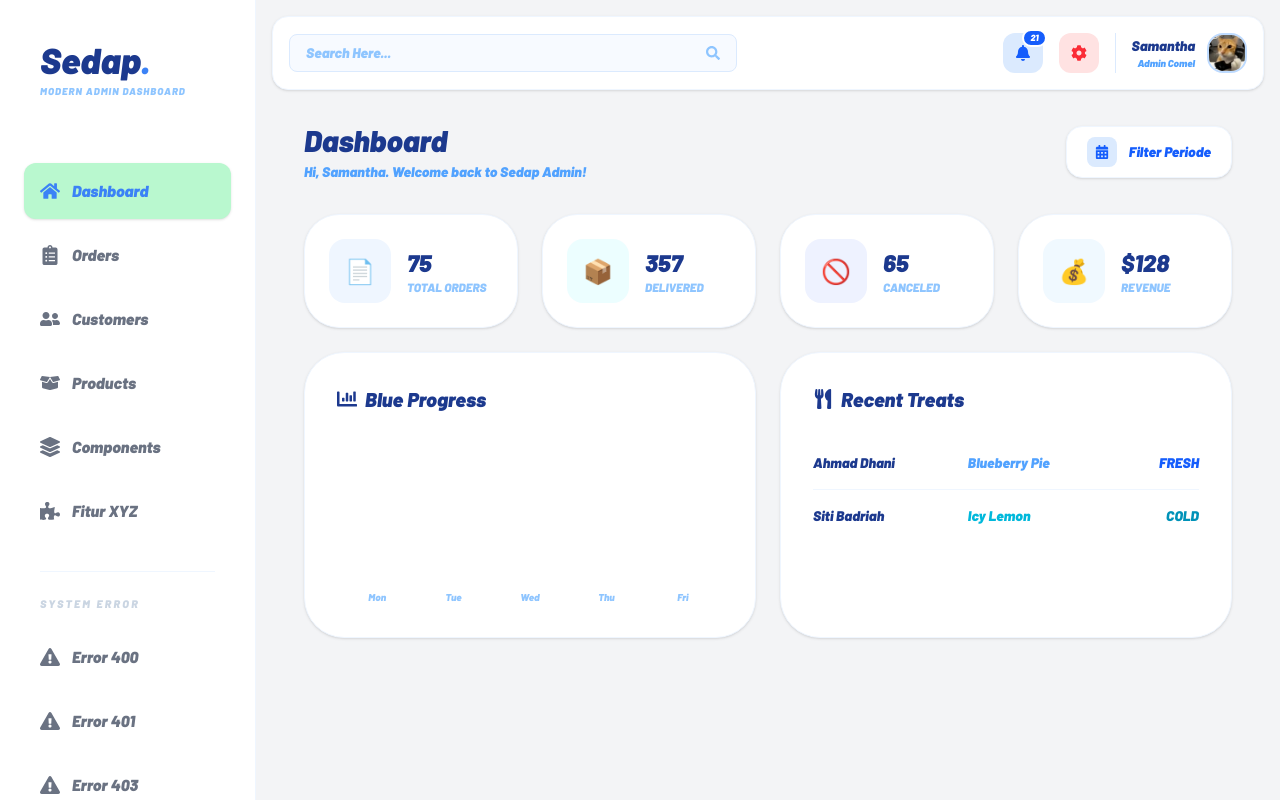
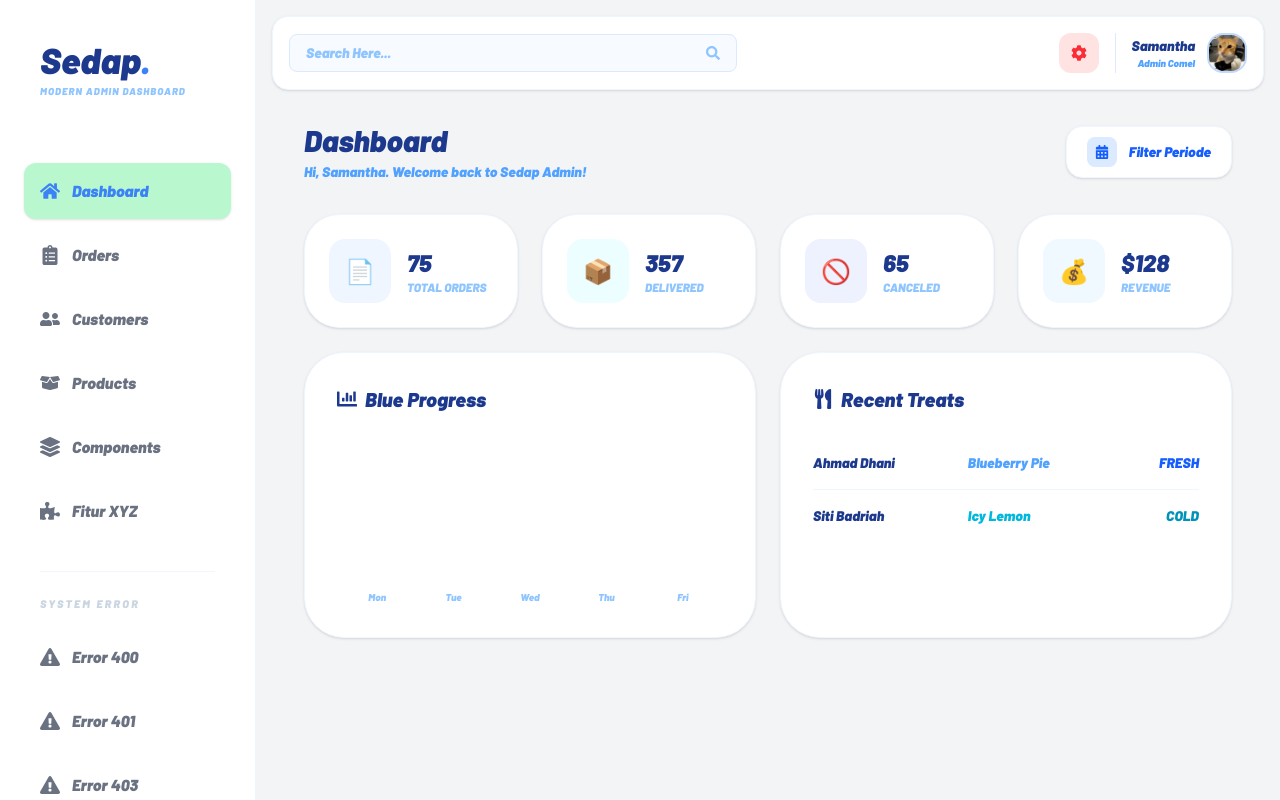
Before and after one commit to naswrrr/prak-react-sid, a React (Vite) app: page / in a window 1280 px wide. Shown: the top 800 px of the page. Built offline with nearby package versions, Linux system fonts and the light colour scheme.

Commit message:
hapus icon notif diheader

```diff
--- a/src/components/Header.jsx
+++ b/src/components/Header.jsx
@@ -21,10 +21,7 @@ export default function Header() {
         </div>
 
         <div className="flex items-center space-x-4">
-          <div className="p-3 bg-blue-100 text-blue-600 rounded-xl relative cursor-pointer">
-            <FaBell />
-            <span className="absolute -top-1 -right-1 bg-blue-600 text-white text-[9px] px-1.5 rounded-full border-2 border-white">21</span>
-          </div>
+
           <div className="p-3 bg-red-100 text-red-500 rounded-xl cursor-pointer"> <FaCog /> </div>
 
           <div className="relative border-l pl-4 border-blue-100">
```
